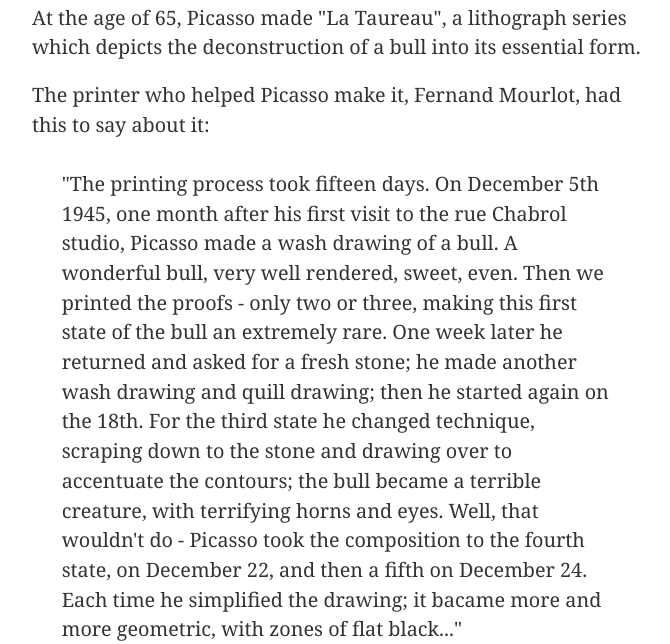
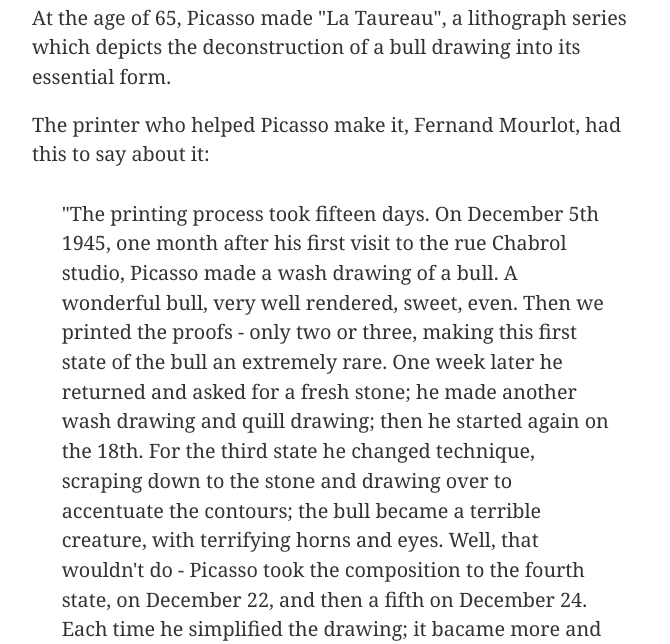
Before and after one commit to ellis-bio/ellisjalia, a Jekyll site: the page built from index.md, in a window 1280 px wide and 900 px high, scrolled down 358 px, cut to the strip 256-900 px from the top of the window. Shown: the whole strip, without its empty margins (302-972 px from the left). Built offline with Jekyll 4.4.1, drawn with Linux system fonts in a browser that asks for light colours.

Commit message:
ud to index + youj are here.md

```diff
--- a/index.md
+++ b/index.md
@@ -28,7 +28,7 @@ a:hover {
 
 <center><img src="/assets/images/picasso-bull.png" style="margin-bottom:1.5em; margin-top: 1.5em;"></center>
 
-<p>At the age of 65, Picasso made "La Taureau", a lithograph series which depicts the deconstruction of a bull into its essential form.</p>
+<p>At the age of 65, Picasso made "La Taureau", a lithograph series which depicts the deconstruction of a bull drawing into its essential form.</p>
 
 <p>The printer who helped Picasso make it, Fernand Mourlot, had this to say about it:</p>
 
```
Also changed, not shown: 2025/01/you-are-here.md (+1 -1 lines).
